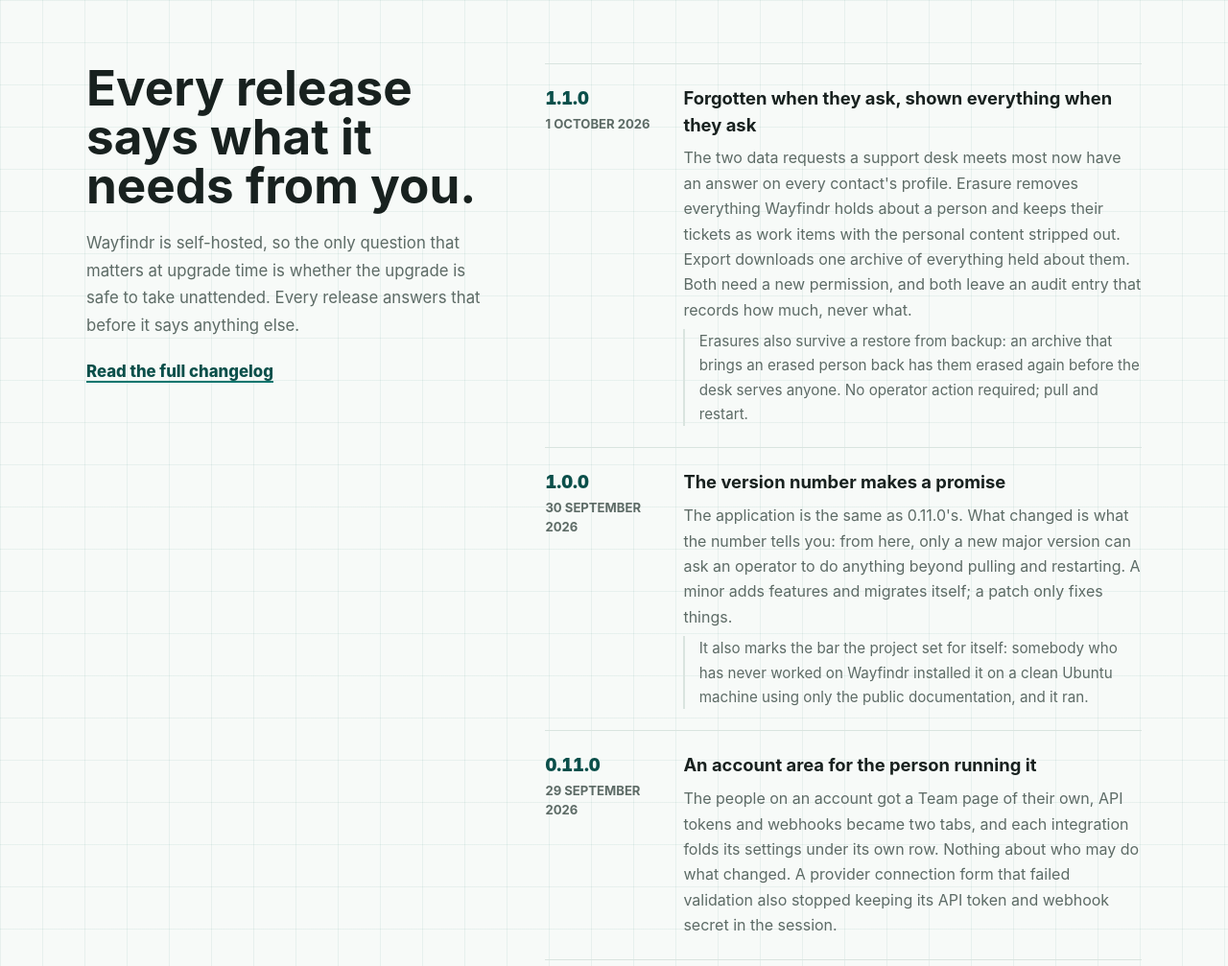
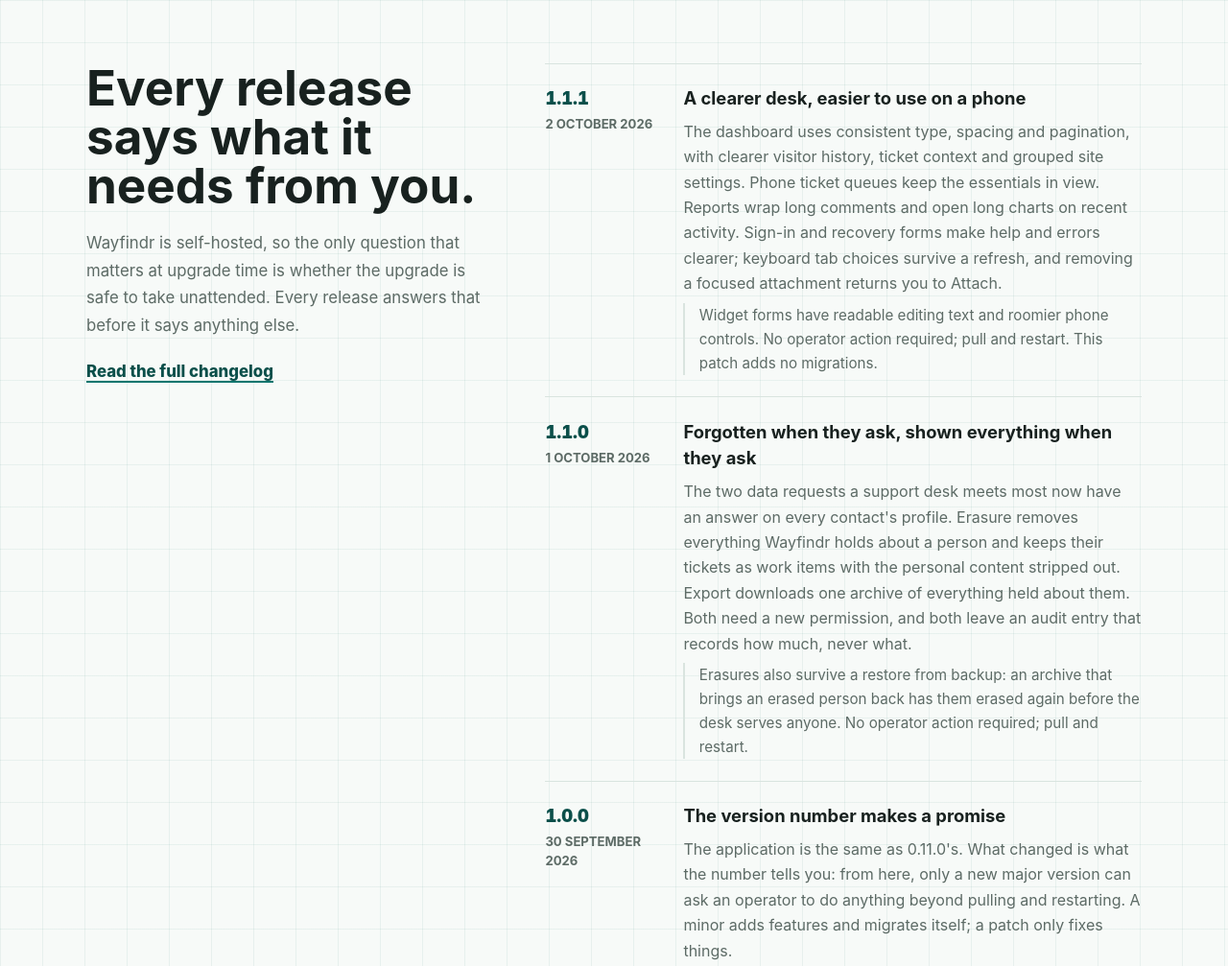
Before and after one commit to adamgreenwell/wayfindr-site, a website built with Vite: page index.html in a window 1280 px wide. Shown: the part 4840-5847 px from the top of the page at 96% size. Built offline with nearby package versions, Linux system fonts and the light colour scheme; no server answers; a script that the page names is missing.

Commit message:
Describe the Wayfindr 1.1.1 release on the public site.

```diff
--- a/index.html
+++ b/index.html
@@ -288,6 +288,30 @@
         <ol class="release-list" aria-label="Wayfindr release timeline">
           <li>
             <div class="release-meta">
+              <a class="release-version" href="https://github.com/adamgreenwell/wayfindr/releases/tag/v1.1.1" target="_blank" rel="noreferrer">1.1.1</a>
+              <time datetime="2026-10-02">2 October 2026</time>
+            </div>
+            <div class="release-body">
+              <h3>A clearer desk, easier to use on a phone</h3>
+              <p>
+                The dashboard uses consistent type, spacing and pagination,
+                with clearer visitor history, ticket context and grouped site
+                settings. Phone ticket queues keep the essentials in view.
+                Reports wrap long comments and open long charts on recent
+                activity. Sign-in and recovery forms make help and errors
+                clearer; keyboard tab choices survive a refresh, and removing
+                a focused attachment returns you to Attach.
+              </p>
+              <p class="release-aside">
+                Widget forms have readable editing text and roomier phone
+                controls. No operator action required; pull and restart.
+                This patch adds no migrations.
+              </p>
+            </div>
+          </li>
+
+          <li>
+            <div class="release-meta">
               <a class="release-version" href="https://github.com/adamgreenwell/wayfindr/releases/tag/v1.1.0" target="_blank" rel="noreferrer">1.1.0</a>
               <time datetime="2026-10-01">1 October 2026</time>
             </div>
@@ -573,7 +597,8 @@
             <p>
               What was not observed is on the record too: nobody outside the
               project has yet been watched upgrading. Scripted clean installs
-              and upgrades from 0.2.0 have run against each release since 0.9.0.
+              and upgrades from 0.2.0 have run against each release from 0.9.0
+              through 1.1.0.
               <a class="text-link" href="https://github.com/adamgreenwell/wayfindr/issues/797" target="_blank" rel="noreferrer">
                 Read what the install showed.
               </a>
@@ -631,10 +656,10 @@
         <div>
           <h2 id="status-title">Past 1.0, in the open, and installable without its author.</h2>
           <p>
-            Wayfindr is young &mdash; twelve release milestones since August,
-            with a thirteenth in preparation &mdash; but it is not a demo. You
+            Wayfindr is young &mdash; thirteen release milestones since August,
+            with a fourteenth in preparation &mdash; but it is not a demo. You
             can self-host
-            <a class="text-link" href="https://github.com/adamgreenwell/wayfindr/releases/tag/v1.1.0" target="_blank" rel="noreferrer">1.1.0</a>
+            <a class="text-link" href="https://github.com/adamgreenwell/wayfindr/releases/tag/v1.1.1" target="_blank" rel="noreferrer">1.1.1</a>
             today, and the support loop it was built around works end to end:
             install the widget, chat with a visitor, request cobrowsing consent,
             and turn the session into a ticket. Email, a searchable help centre,
```
